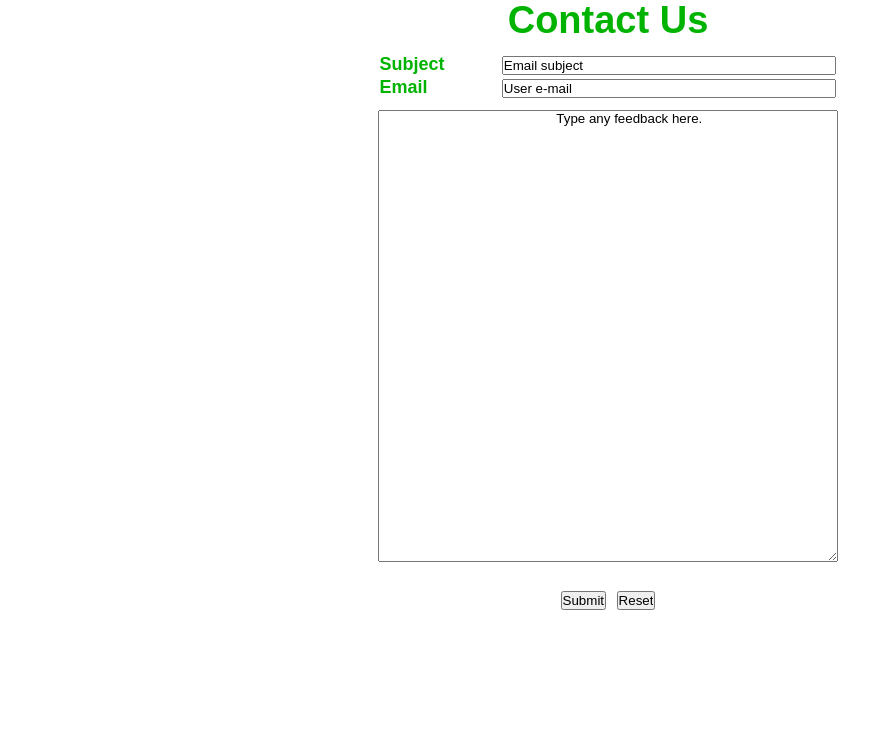
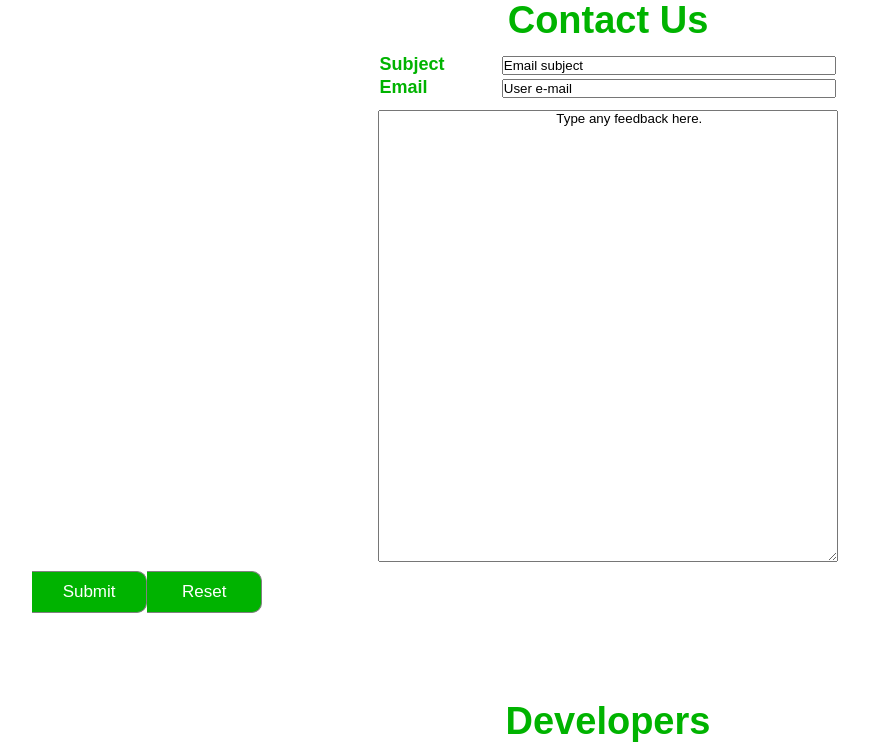
Before and after one commit to mumana98/Out-There, a PHP site: page /pages/contact.html in a window 1280 px wide. Shown: the part 111-855 px from the top of the page, without its empty margins (32-901 px from the left). Run offline with PHP 8.4, Linux system fonts and the light colour scheme.

Commit message:
Update contact.css

```diff
--- a/styles/contact.css
+++ b/styles/contact.css
@@ -81,3 +81,29 @@
 #subject{
 	width:100%;
 }
+
+#submit{
+    float: left;
+    width: 10%;
+    padding: 10px;
+    background: #00b300;
+    color: white;
+    font-size: 17px;
+    border: 1px solid grey;
+    border-left: none;
+    border-radius: 0 10px 10px 0;
+    cursor: pointer;
+}
+
+#reset{
+    float: left;
+    width: 10%;
+    padding: 10px;
+    background: #00b300;
+    color: white;
+    font-size: 17px;
+    border: 1px solid grey;
+    border-left: none;
+    border-radius: 0 10px 10px 0;
+    cursor: pointer;
+}
```
